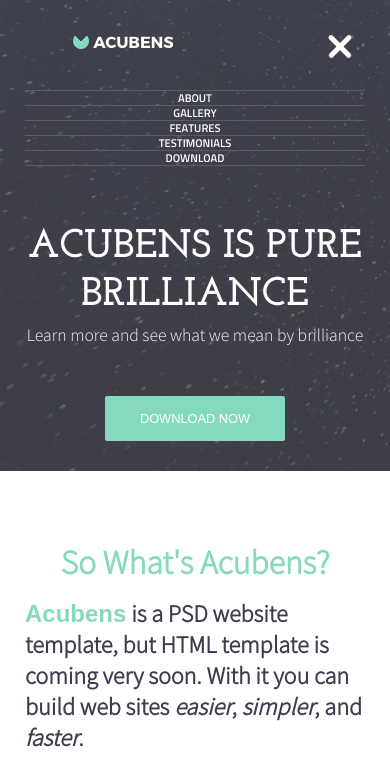
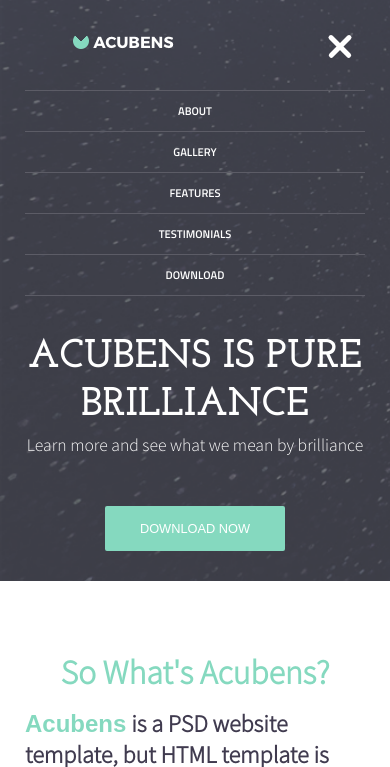
Before and after one commit to MagneH/Replicate, a plain HTML site: page index.html in a window 390 px wide. Both pictures are taken after a click on the element 339 px from the left and 46 px from the top of the page. Shown: the top 767 px of the page. Drawn offline with nearby package versions, Linux system fonts and the light colour scheme.

Commit message:
Made the toggle menu items larger

```diff
--- a/css/styles.css
+++ b/css/styles.css
@@ -241,10 +241,15 @@ a {
     padding: 0;
   }
   .nav__list-item {
+    display: flex;
+    justify-content: center;
+    flex-direction: column;
+    text-align: center;
     background-color: rgba(0, 0, 0, 0);
     border-top: 1px solid #5C5C66;
     margin: 0;
     padding: 0;
+    height: 40px;
   }
   .nav__list-item:nth-child(5) {
     border-bottom: 1px solid #5C5C66;
@@ -270,7 +275,7 @@ a {
     height: 0;
   }
   .lt-690-show{
-    height: 100px;
+    height: 210px;
     display: block;
     margin: 0;
   }
```
